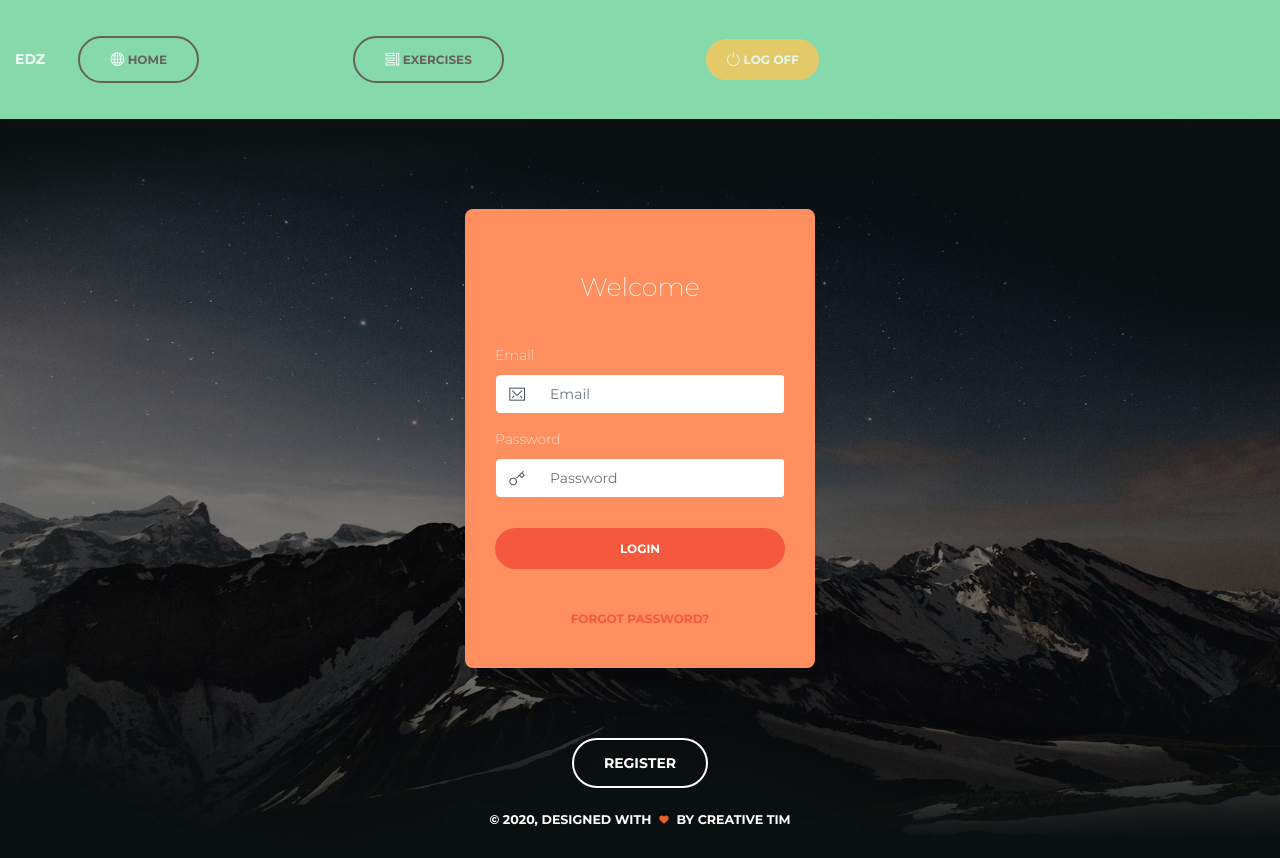
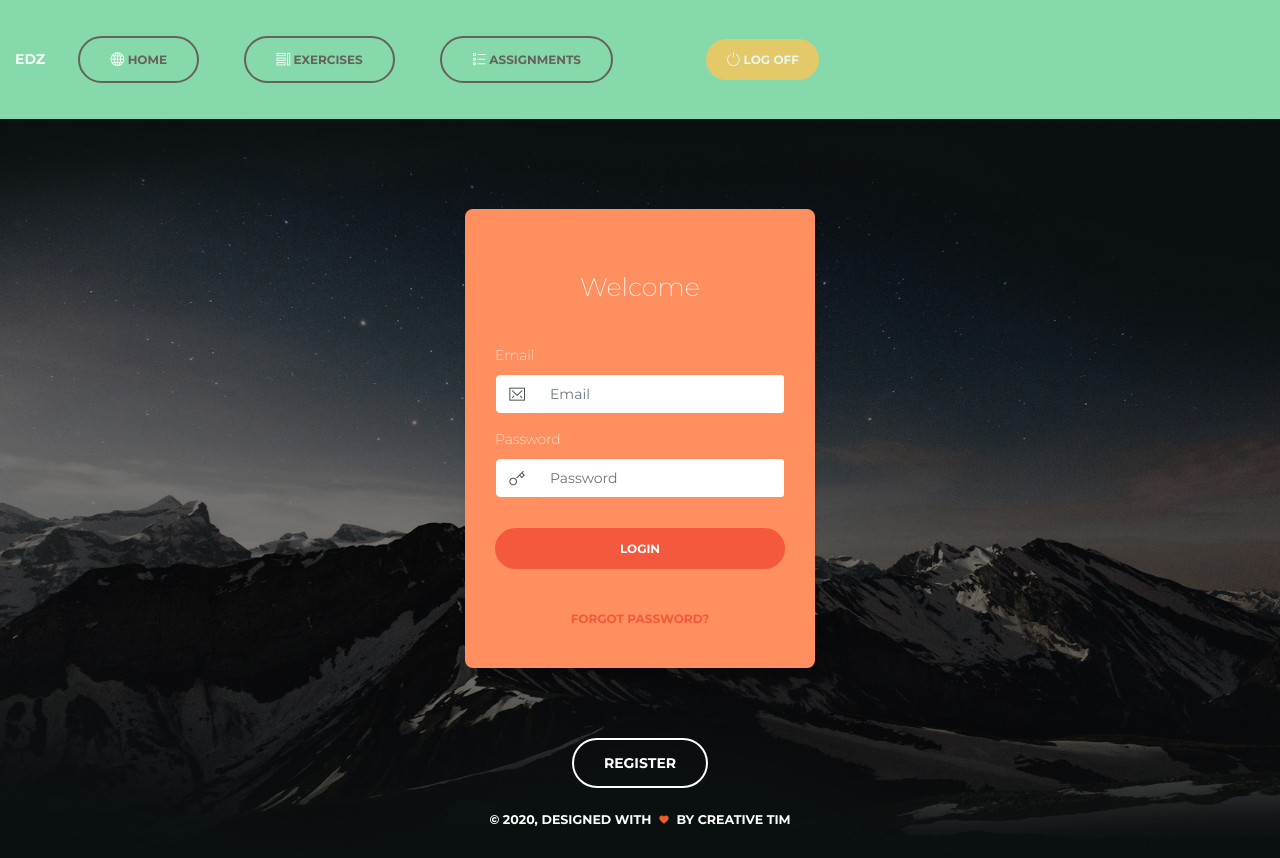
Before and after one commit to MartinsPlume/EDzWeb, a React (Create React App) app: page /login in a window 1280 px wide. Built offline with nearby package versions, Linux system fonts and the light colour scheme.

Commit message:
Added assignment component

```diff
--- a/src/App.js
+++ b/src/App.js
@@ -9,6 +9,7 @@ import {authenticationService} from './authorization/Authentication'
 
 import Home from 'components/Home/Home'
 import Exercises from 'components/Exercises/Exercises'
+import Assignments from 'components/Assignments/Assignments';
 
 // import pages
 import LoginPage from 'pages/LoginPage';
@@ -38,6 +39,13 @@ export class App extends Component {
           link: '/exercises',
           icon: 'nc-icon nc-tile-56',
           component: Exercises
+        },
+        {
+          title: ' Assignments',
+          key: 'Assignments',
+          link: '/assignments',
+          icon: 'nc-icon nc-bullet-list-67',
+          component: Assignments
         }
       ],
       currentRole : authenticationService.currentUserRoleValue
```
